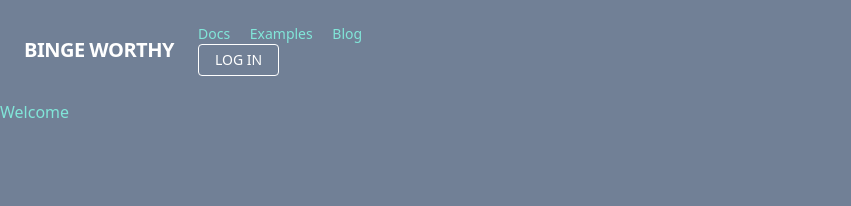
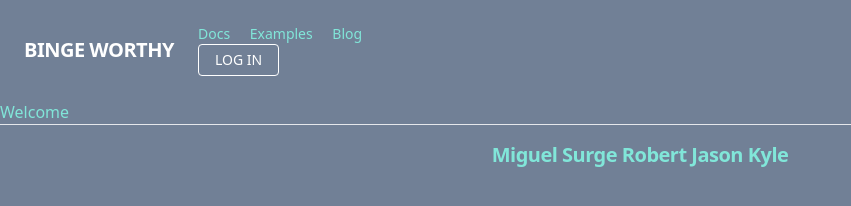
Before and after one commit to migs51/project2_BingeWorthy, a website: page public/members.html in a window 1280 px wide. Shown: the whole page, without its empty margins (0-851 px from the left). Drawn offline with nearby package versions, Linux system fonts and the light colour scheme; no server answers.

Commit message:
adding footer

```diff
--- a/public/members.html
+++ b/public/members.html
@@ -47,13 +47,25 @@
     </div>
   </div>
 
-  <script src="https://cdnjs.cloudflare.com/ajax/libs/jquery/3.2.1/jquery.min.js"></script>
-  <script type="text/javascript" src="js/members.js"></script>
+
+<footer class="w-full text-center font-semibold text-xl tracking-tight border-t border-grey p-4 mr-6">
+  <div>
+      <a href="" class="btn btn-primary">Miguel</a>
+      <a href="https://warsurge.github.io/homework-2/" class="btn btn-success">Surge</a>
+      <a href="" class="btn btn-info">Robert</a>
+      <a href="" class="btn btn-info">Jason</a>
+      <a href="" class="btn btn-info">Kyle</a>
+  </div>
+
+</footer>
+
 
 </body>
 
 </html>
 
+<script src="https://cdnjs.cloudflare.com/ajax/libs/jquery/3.2.1/jquery.min.js"></script>
+  <script type="text/javascript" src="js/members.js"></script>
 <script>
   document.getElementById('nav-toggle').onclick = function(){
     document.getElementById("nav-content").classList.toggle("hidden")
```
